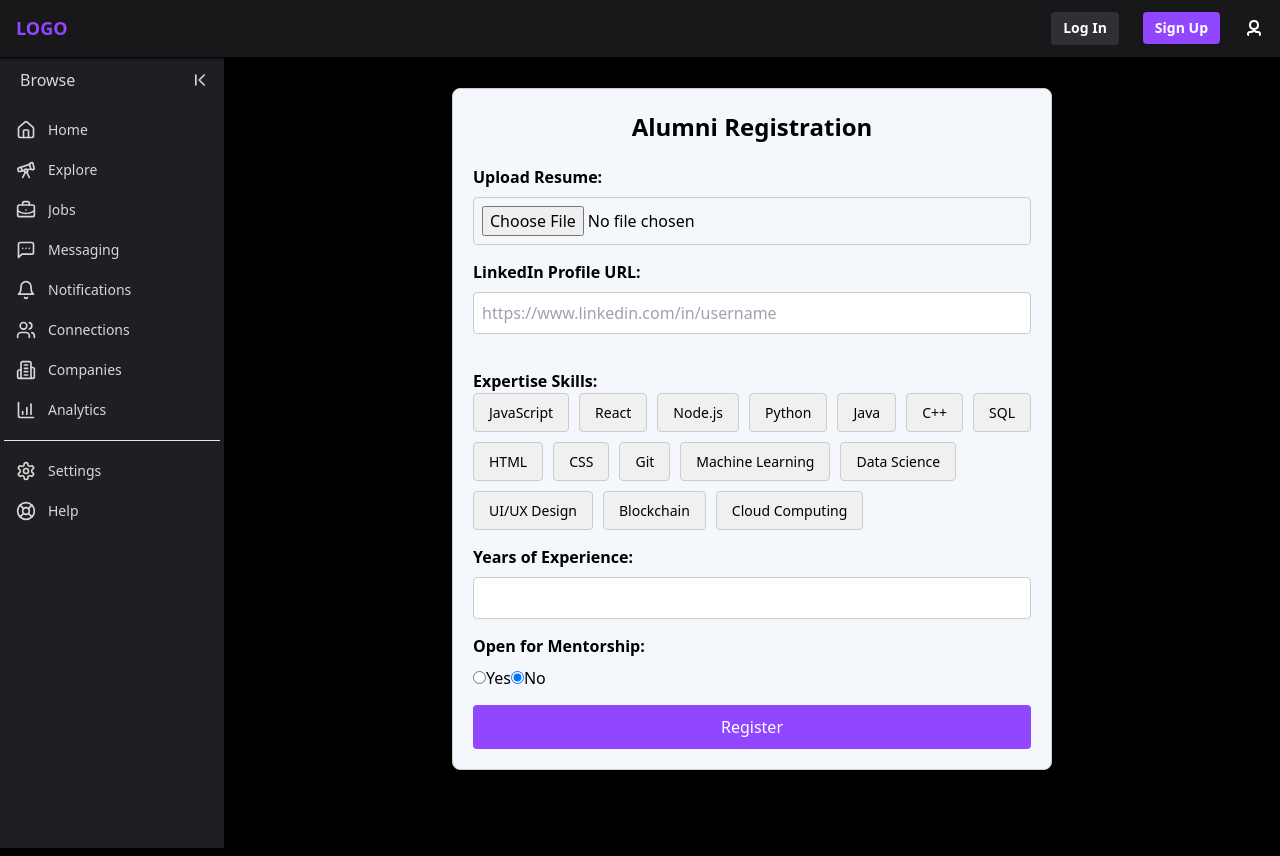
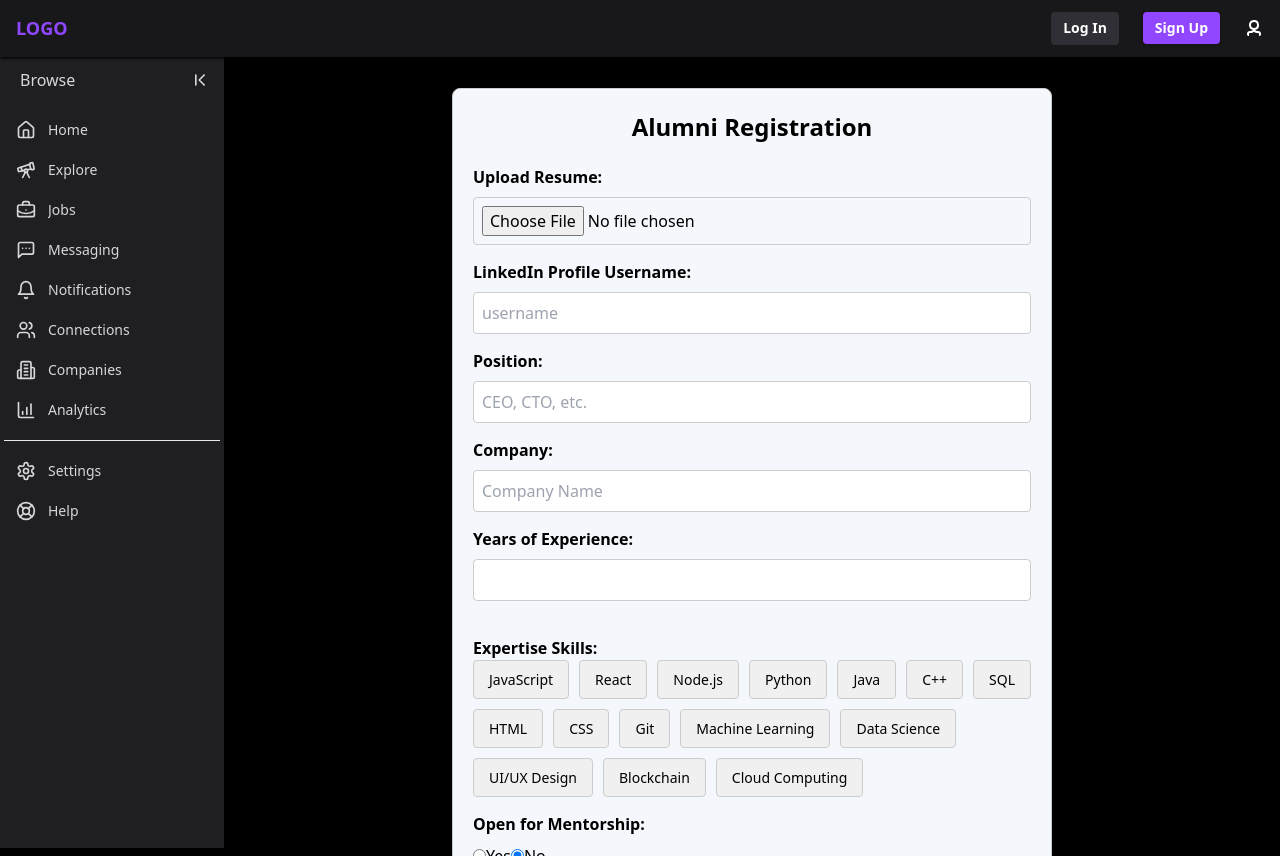
Before and after one commit to sujnankumar/hack-night, a React (Vite) app: page /signup/alumni in a window 1280 px wide. Built offline with nearby package versions, Linux system fonts and the light colour scheme.

Commit message:
modified:   src/components/Auth/AlumniSignup.jsx

```diff
--- a/src/components/Auth/AlumniSignup.jsx
+++ b/src/components/Auth/AlumniSignup.jsx
@@ -31,6 +31,21 @@ const AlumniSignup = () => {
       linkedin: e.target.value,
     });
   };
+
+  const handlePositionChange = (e) => {
+    setFormData({
+      ...formData,
+      position: e.target.value,
+    });
+  };
+
+  const handleCompanyChange = (e) => {
+    setFormData({
+      ...formData,
+      company: e.target.value,
+    });
+  };
+
 
   const handleSkillToggle = (skill) => {
     setFormData((prevData) => {
@@ -66,12 +81,17 @@ const AlumniSignup = () => {
     }
 
     if (!formData.linkedin) {
-      setError('LinkedIn profile URL is required');
+      setError('LinkedIn username is required');
       return;
     }
 
-    if (!/^https?:\/\/(?:www\.)?linkedin\.com\/in\/[a-zA-Z0-9-]+(?:\/|$)/.test(formData.linkedin)) {
-      setError('Please enter a valid LinkedIn URL');
+    if (!formData.position) {
+      setError('Position is required');
+      return;
+    }
+
+    if(!formData.company) {
+      setError('Company is required');
       return;
     }
 
@@ -89,6 +109,8 @@ const AlumniSignup = () => {
     setFormData({
       resume: null,
       linkedin: '',
+      position: '',
+      company: '',
       selectedSkills: [],
       experience: '',
       openForMentorship: 'No',
@@ -117,15 +139,60 @@ const AlumniSignup = () => {
 
         {/* LinkedIn Profile URL */}
         <div className={styles.formGroup}>
-          <label className={styles.label} htmlFor="linkedin">LinkedIn Profile URL:</label>
+          <label className={styles.label} htmlFor="linkedin">LinkedIn Profile Username:</label>
           <input
-            type="url"
+            type="text"
             id="linkedin"
             name="linkedin"
             value={formData.linkedin}
             onChange={handleLinkedInChange}
             required
-            placeholder="https://www.linkedin.com/in/username"
+            placeholder="username"
+            className={styles.input}
+          />
+        </div>
+
+        {/* Position */}
+        <div className={styles.formGroup}>
+          <label className={styles.label} htmlFor="position">Position:</label>
+          <input
+            type="text"
+            id="position"
+            name="position"
+            value={formData.position}
+            onChange={handlePositionChange}
+            required
+            placeholder="CEO, CTO, etc."
+            className={styles.input}
+          />
+        </div>
+
+        {/* Company */}
+        <div className={styles.formGroup}>
+          <label className={styles.label} htmlFor="company">Company:</label>
+          <input
+            type="text"
+            id="company"
+            name="company"
+            value={formData.company}
+            onChange={handleCompanyChange}
+            required
+            placeholder="Company Name"
+            className={styles.input}
+          />
+        </div>
+
+        {/* Experience Input */}
+        <div className={styles.formGroup}>
+          <label className={styles.label} htmlFor="experience">Years of Experience:</label>
+          <input
+            type="number"
+            id="experience"
+            name="experience"
+            value={formData.experience}
+            onChange={handleExperienceChange}
+            required
+            min="1"
             className={styles.input}
           />
         </div>
@@ -147,20 +214,6 @@ const AlumniSignup = () => {
           </div>
         </div>
 
-        {/* Experience Input */}
-        <div className={styles.formGroup}>
-          <label className={styles.label} htmlFor="experience">Years of Experience:</label>
-          <input
-            type="number"
-            id="experience"
-            name="experience"
-            value={formData.experience}
-            onChange={handleExperienceChange}
-            required
-            min="1"
-            className={styles.input}
-          />
-        </div>
 
         {/* Open for Mentorship (Radio Buttons) */}
         <div className={styles.formGroup}>
```
